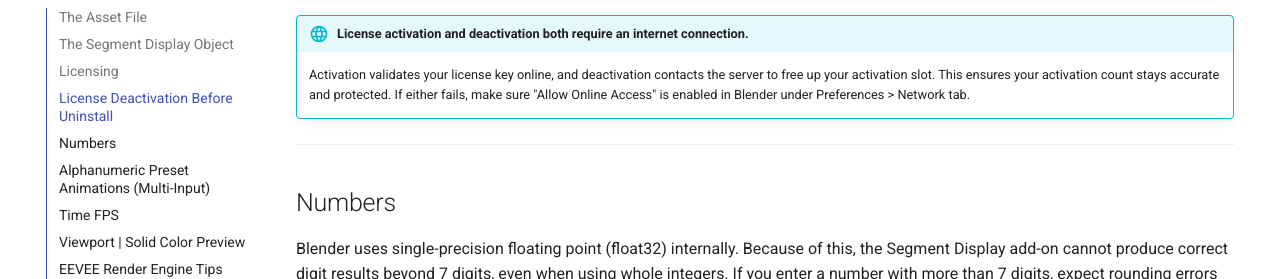
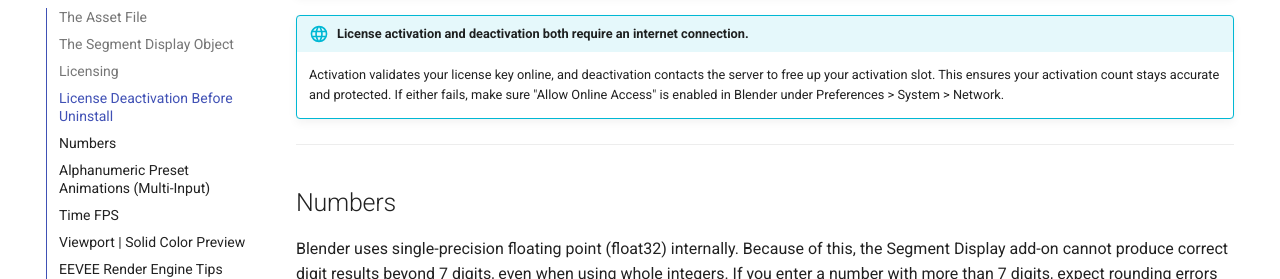
Before and after one commit to ahmetmaya-orion/segment-display-pro-docs, an MkDocs documentation site: the page built from docs/troubleshooting.md, in a window 1280 px wide and 900 px high, scrolled down 1402 px. Shown: the part 193-472 px from the top of the window. Built offline with MkDocs 1.6.1 and Material for MkDocs 9.7.7, drawn with Linux system fonts in a browser that asks for light colours.

Commit message:
Fix Blender preferences path for Allow Online Access
"Allow Online Access" lives under Preferences > System > Network.

```diff
--- a/docs/troubleshooting.md
+++ b/docs/troubleshooting.md
@@ -37,7 +37,7 @@
      If you remove the add-on without deactivating first, the device will still count toward your activation limit. Unfortunately, Blender's API does not allow add-ons to prevent or intercept the uninstall action, so the add-on cannot warn you or auto-deactivate at that point. If you accidentally uninstall without deactivating, please contact us via our support email so we can manually free up the activation slot for you.
 
 !!! internet "License activation and deactivation both require an internet connection."
-     Activation validates your license key online, and deactivation contacts the server to free up your activation slot. This ensures your activation count stays accurate and protected. If either fails, make sure "Allow Online Access" is enabled in Blender under Preferences > Network tab.
+     Activation validates your license key online, and deactivation contacts the server to free up your activation slot. This ensures your activation count stays accurate and protected. If either fails, make sure "Allow Online Access" is enabled in Blender under Preferences > System > Network.
 
 ---
 
```
Also changed, not shown: docs/installation.md (+1 -1 lines).
